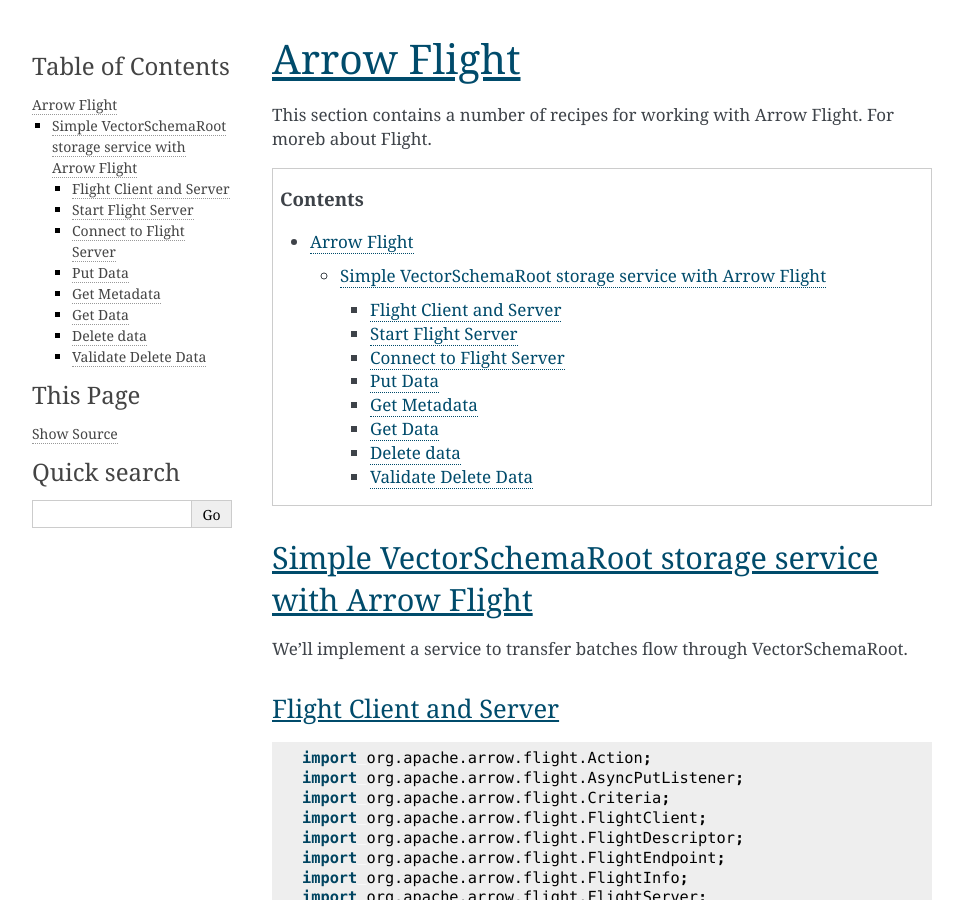
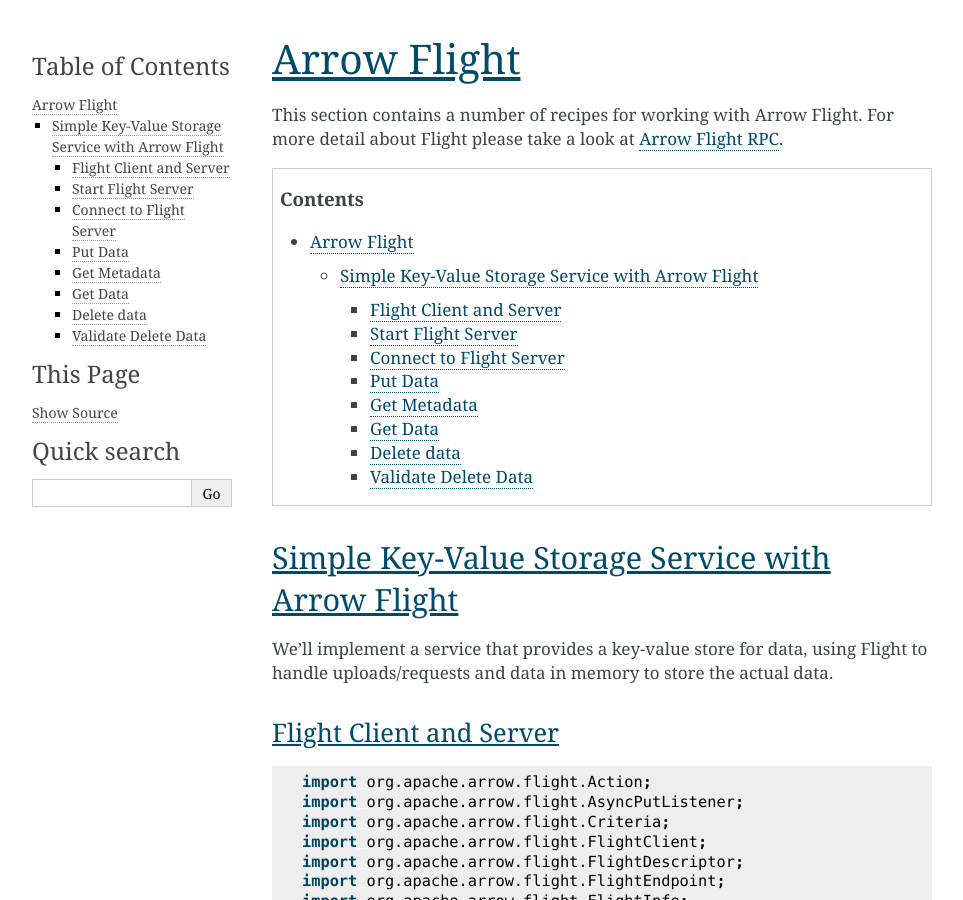
Before and after one commit to apache/arrow-cookbook, a Sphinx documentation site: the page built from java/source/flight.rst, in a window 1280 px wide and 900 px high. Shown: the whole window, without its empty margins (148-1111 px from the left). Built offline with Sphinx 7.4.7, drawn with Linux system fonts in a browser that asks for light colours; some of the changed text lies outside the part shown.

Commit message:
Change text to flightscope

```diff
--- a/java/source/flight.rst
+++ b/java/source/flight.rst
@@ -19,15 +19,16 @@
 Arrow Flight
 ============
 
-This section contains a number of recipes for working with Arrow
-Flight. For moreb about Flight.
+This section contains a number of recipes for working with Arrow Flight.
+For more detail about Flight please take a look at `Arrow Flight RPC`_.
 
 .. contents::
 
-Simple VectorSchemaRoot storage service with Arrow Flight
-=========================================================
+Simple Key-Value Storage Service with Arrow Flight
+==================================================
 
-We'll implement a service to transfer batches flow through VectorSchemaRoot.
+We'll implement a service that provides a key-value store for data, using Flight to handle uploads/requests
+and data in memory to store the actual data.
 
 Flight Client and Server
 ************************
@@ -1058,3 +1059,5 @@
 
     Do Delete Action: Delete completed
     List Flights Info (after delete): No records
+
+_`Arrow Flight RPC`: https://arrow.apache.org/docs/format/Flight.html
```
